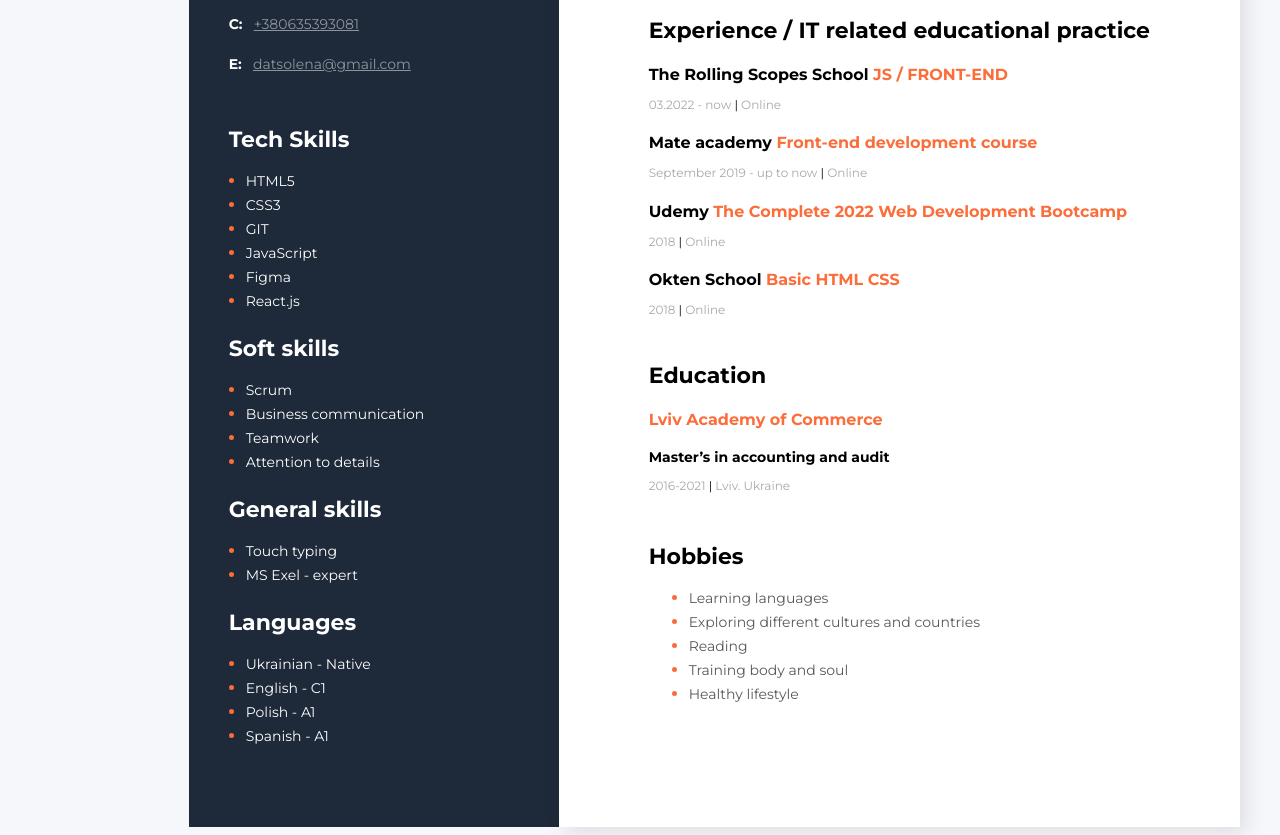
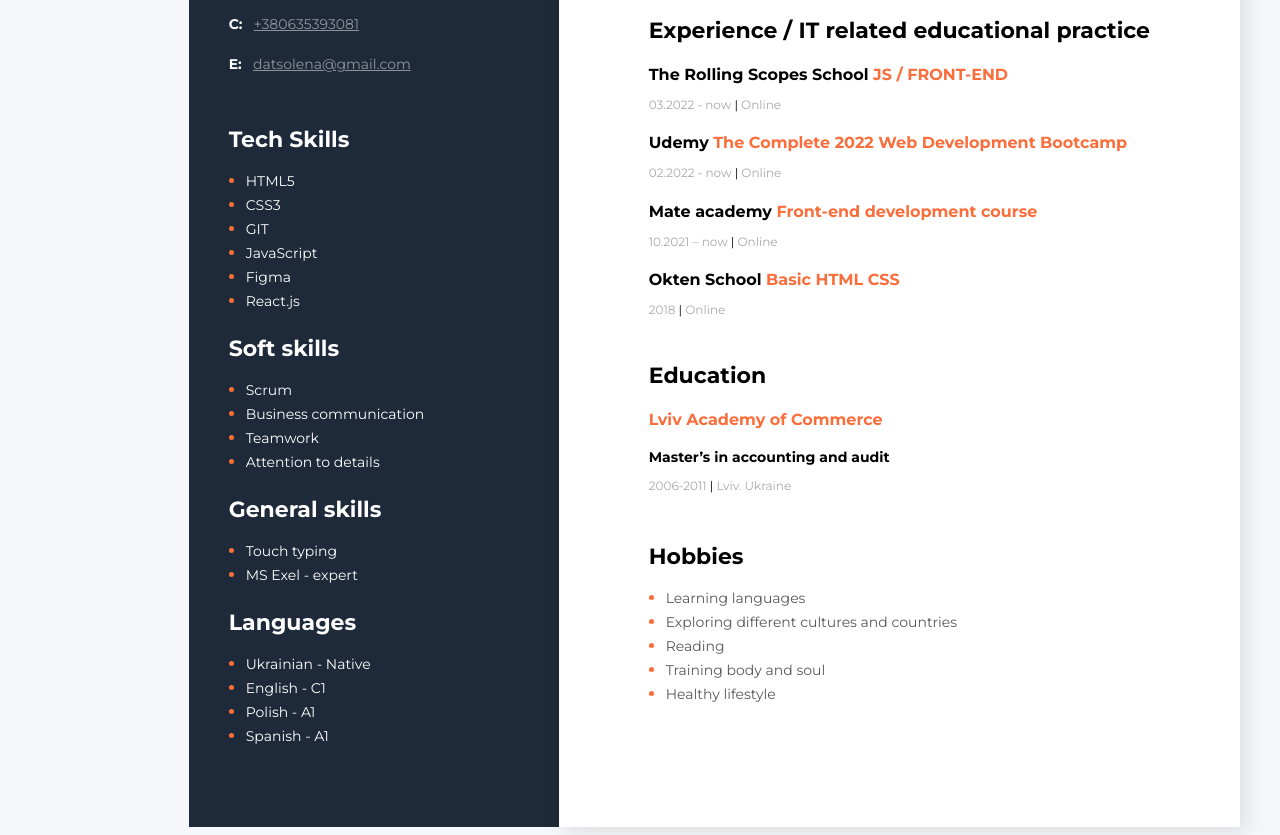
Before and after one commit to DatsOlena/DatsOlena.github.io, a plain HTML site: page index.html in a window 1280 px wide. Shown: the part 560-1395 px from the top of the page. Drawn offline with Linux system fonts and the light colour scheme.

Commit message:
fix: fix data mistakes

```diff
--- a/index.html
+++ b/index.html
@@ -80,9 +80,15 @@
                 </div>
                 <!--Company2-->
                 <div>
+                    <h4 class="work-position">Udemy <span class="organization">The Complete 2022 Web Development
+                            Bootcamp</span></h4>
+                    <p class="period">02.2022 - now <span class="line"> | </span>Online</p>
+                </div>
+                <!--Company3-->
+                <div>
                     <h4 class="work-position">Mate academy<span class="organization"> Front-end development
                             course</span></h4>
-                    <p class="period">September 2019 - up to now <span class="line"> | </span>Online</p>
+                    <p class="period">10.2021 – now<span class="line"> | </span>Online</p>
                     <!-- <ul class="work-list">
                         <li class="work-list-item">Lorem ipsum dolor sit amet, consectetur adipiscing elit, sed do
                             eiusmod labore et dolore
@@ -90,12 +96,6 @@
                         <li class="work-list-item">Quis ipsum suspendisse ultrices gravida.</li>
                         <li class="work-list-item">Risus commodo viverra maecenas. </li>
                     </ul> -->
-                </div>
-                <!--Company3-->
-                <div>
-                    <h4 class="work-position">Udemy <span class="organization">The Complete 2022 Web Development
-                            Bootcamp</span></h4>
-                    <p class="period">2018 <span class="line"> | </span>Online</p>
                 </div>
 
                 <!--Company4-->
@@ -115,13 +115,13 @@
                 <div>
                     <h4 class="university">Lviv Academy of Commerce</h4>
                     <h4 class="university-direction">Master’s in accounting and audit</h4>
-                    <p class="period">2016-2021<span class="line"> | </span>Lviv. Ukraine</p>
+                    <p class="period">2006-2011<span class="line"> | </span>Lviv. Ukraine</p>
                 </div>
             </div>
             <!--Hobbies-->
             <div class="hobbies">
                 <h3 class="title">Hobbies</h3>
-                <ul>
+                <ul class="hobbies-list">
                     <li class="hobbie-item">
                         <span class="hobbie-text">Learning languages</span>
                     </li>
--- a/styles/styles.css
+++ b/styles/styles.css
@@ -242,7 +242,8 @@ body{
 .tech-skills-list,
 .soft-skills-list,
 .general-skills-list,
-.languages-list {
+.languages-list,
+.hobbies-list {
     color: #FFFFFF;
     padding: 0;
     margin-left: 17px;
```
